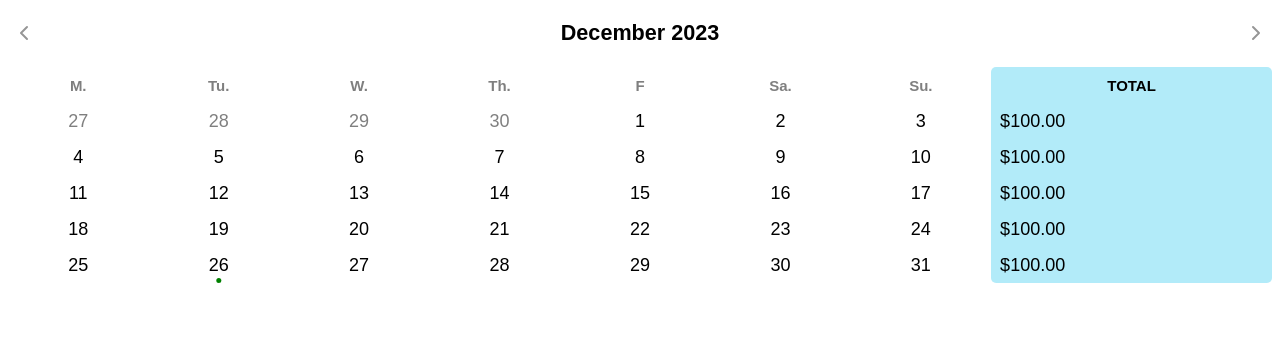
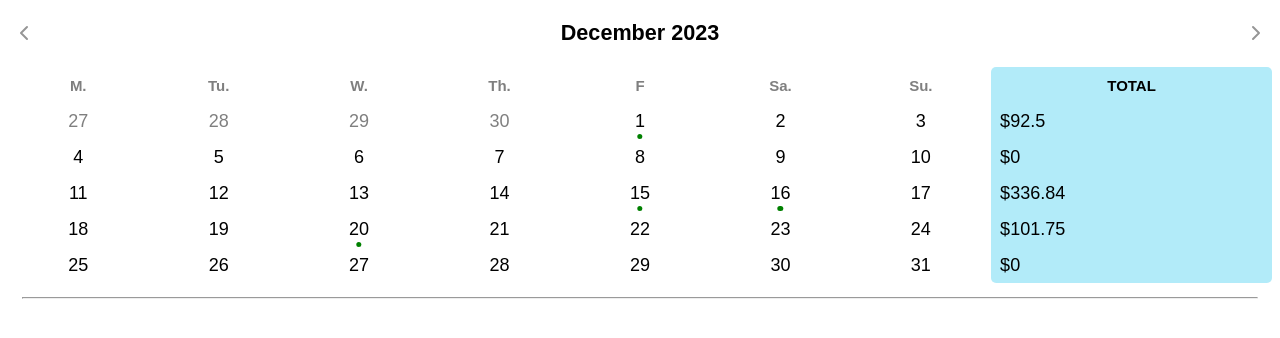
Before and after one commit to MinhQuan-Tran/Payment-Calculator, a Vue app in the folder Payment Calculator/: page / in a window 1280 px wide. Shown: the top 338 px of the page. Built offline with nearby package versions, Linux system fonts and the light colour scheme.

Commit message:
Update UI

```diff
--- a/Payment Calculator/src/App.vue
+++ b/Payment Calculator/src/App.vue
@@ -1,8 +1,106 @@
 <script lang="ts">
 import WeekSchedule from "@/components/WeekSchedule.vue";
 import DaySchedule from "@/components/DaySchedule.vue";
+import { type Entry } from "@/types";
 
 export default {
+  data() {
+    // Sample entries data
+    const entries = [
+      {
+        id: 1,
+        workPlace: "PappaRich",
+        payRate: 23.23,
+        from: "2023-11-01T19:00:00Z", // Converted from Sydney time to UTC
+        to: "2023-11-01T23:00:00Z",   // Converted from Sydney time to UTC
+      },
+      {
+        id: 2,
+        workPlace: "Coffee House",
+        payRate: 18.50,
+        from: "2023-11-05T21:30:00Z", // Converted from Sydney time to UTC
+        to: "2023-11-06T01:30:00Z",   // Converted from Sydney time to UTC
+      },
+      {
+        id: 3,
+        workPlace: "PappaRich",
+        payRate: 23.23,
+        from: "2023-11-12T18:45:00Z", // Converted from Sydney time to UTC
+        to: "2023-11-12T23:15:00Z",   // Converted from Sydney time to UTC
+      },
+      {
+        id: 4,
+        workPlace: "Coffee House",
+        payRate: 18.50,
+        from: "2023-12-01T07:15:00Z", // Converted from Sydney time to UTC
+        to: "2023-12-01T12:15:00Z",   // Converted from Sydney time to UTC
+      },
+      {
+        id: 5,
+        workPlace: "PappaRich",
+        payRate: 23.23,
+        from: "2023-12-15T20:00:00Z", // Converted from Sydney time to UTC
+        to: "2023-12-16T00:30:00Z",   // Converted from Sydney time to UTC
+      },
+      {
+        id: 6,
+        workPlace: "Coffee House",
+        payRate: 18.50,
+        from: "2023-12-20T09:30:00Z", // Converted from Sydney time to UTC
+        to: "2023-12-20T15:00:00Z",   // Converted from Sydney time to UTC
+      },
+      {
+        id: 7,
+        workPlace: "PappaRich",
+        payRate: 23.23,
+        from: "2024-01-05T18:30:00Z", // Converted from Sydney time to UTC
+        to: "2024-01-05T23:00:00Z",   // Converted from Sydney time to UTC
+      },
+      {
+        id: 8,
+        workPlace: "Coffee House",
+        payRate: 18.50,
+        from: "2024-01-15T08:00:00Z", // Converted from Sydney time to UTC
+        to: "2024-01-15T14:00:00Z",   // Converted from Sydney time to UTC
+      },
+      {
+        id: 9,
+        workPlace: "PappaRich",
+        payRate: 23.23,
+        from: "2024-02-10T19:45:00Z", // Converted from Sydney time to UTC
+        to: "2024-02-11T00:15:00Z",   // Converted from Sydney time to UTC
+      },
+      {
+        id: 10,
+        workPlace: "Coffee House",
+        payRate: 18.50,
+        from: "2024-02-20T10:15:00Z", // Converted from Sydney time to UTC
+        to: "2024-02-20T15:45:00Z",   // Converted from Sydney time to UTC
+      },
+      {
+        id: 11,
+        workPlace: "PappaRich",
+        payRate: 23.23,
+        from: "2023-12-16T05:00:00Z", // Converted from Sydney time to UTC
+        to: "2023-12-16T10:30:00Z",   // Converted from Sydney time to UTC
+      },
+    ];
+
+    return {
+      entries,
+      selectedEntries: [] as Entry[],
+    }
+  },
+  methods: {
+    setSelectedEntries(entries: Entry[]) {
+      this.selectedEntries = entries;
+    },
+  },
+  watch: {
+    selectedEntry(entry: Entry | null) {
+      console.log(entry);
+    },
+  },
   components: {
     WeekSchedule,
     DaySchedule,
@@ -11,8 +109,13 @@ export default {
 </script>
 
 <template>
-  <WeekSchedule />
-  <DaySchedule />
+  <WeekSchedule :entries="entries" @selected-entries="setSelectedEntries" />
+  <hr>
+  <DaySchedule :entries="selectedEntries" />
 </template>
 
-<style scoped></style>
+<style scoped>
+hr {
+  margin: 0.8rem;
+}
+</style>
--- a/Payment Calculator/src/components/DaySchedule.vue
+++ b/Payment Calculator/src/components/DaySchedule.vue
@@ -1,12 +1,66 @@
 <script lang="ts">
+import { type Entry } from "@/types";
+
 export default {
+    props: {
+        entries: {
+            type: Array as () => Entry[],
+        },
+    },
+    methods: {
+        toTime(dateStr: string) {
+            const date = new Date(dateStr);
+            return date.toLocaleTimeString([], { hour: "2-digit", minute: "2-digit" });
+        },
+    },
 };
 </script>
 
 <template>
-    <div>
-
+    <div class="day-schedule">
+        <ul class="entry-list">
+            <li v-for="entry in entries" :key="entry.id" class="entry">
+                <div class="time">
+                    <span>{{ toTime(entry.from) }}</span>
+                    <span>{{ toTime(entry.to) }}</span>
+                </div>
+                <div class="divider"></div>
+                <div class="info">
+                    <b>{{ entry.workPlace }}</b>
+                    <span>${{ entry.payRate }}/hr</span>
+                </div>
+            </li>
+        </ul>
     </div>
 </template>
 
-<style scoped></style>
+<style scoped>
+.entry-list {
+    list-style: none;
+    padding: 0;
+    margin: 0;
+}
+
+.entry {
+    position: relative;
+    display: flex;
+    flex-direction: row;
+    align-items: start;
+    justify-content: start;
+    padding: 8px;
+}
+
+.divider {
+    align-self: stretch;
+    width: 4px;
+    border-radius: 2px;
+    background: green;
+    margin: 0 8px;
+}
+
+.time,
+.info {
+    display: flex;
+    flex-direction: column;
+}
+</style>
--- a/Payment Calculator/src/components/WeekSchedule.vue
+++ b/Payment Calculator/src/components/WeekSchedule.vue
@@ -4,20 +4,17 @@ enum VIEW_MODE {
     WEEK = "week",
 }
 
+import { type Entry } from "@/types";
+
 export default {
+    props: {
+        entries: {
+            type: Array as () => Entry[],
+            required: true,
+        },
+    },
+    emits: ["selectedEntries"],
     data() {
-        // Sample entries data
-        const entries = [
-            {
-                id: 1,
-                workPlace: "PappaRich",
-                payRate: 23.23,
-                from: "2023-12-26T13:29:22Z",
-                to: "2023-12-26T17:29:22Z",
-            },
-            // Add more entries as needed
-        ];
-
         const today = new Date();
 
         return {
@@ -25,7 +22,6 @@ export default {
             weekDays: ["M.", "Tu.", "W.", "Th.", "F", "Sa.", "Su."],
             VIEW_MODE,
             view: VIEW_MODE.MONTH,
-            entries,
             today,
             monthChange: 0,
         };
@@ -49,18 +45,44 @@ export default {
 
             const calendar = [];
             while (currentDate <= lastDayOfMonth) {
-                const week = [];
+                const week = {
+                    days: [] as {
+                        day: number,
+                        date: Date,
+                        prevMonth: boolean,
+                        nextMonth: boolean
+                    }[],
+                    total: 0,
+                };
+
                 for (let i = 0; i < 7; i++) {
                     const isPrevMonth = currentDate.getMonth() < firstDayOfMonth.getMonth();
                     const isNextMonth = currentDate.getMonth() > firstDayOfMonth.getMonth();
-                    week.push({
+
+                    week.days.push({
                         day: currentDate.getDate(),
                         date: new Date(currentDate),
                         prevMonth: isPrevMonth,
                         nextMonth: isNextMonth,
                     });
+
+                    week.total += this.getEntriesForDay(currentDate).reduce((acc, entry) => {
+                        const fromDate = new Date(entry.from);
+                        const toDate = new Date(entry.to);
+
+                        const workTime = toDate.getTime() - fromDate.getTime();
+                        const workHours = workTime / (1000 * 60 * 60);
+
+                        acc += workHours * entry.payRate;
+                        return acc;
+                    }, 0);
+
                     currentDate.setDate(currentDate.getDate() + 1);
                 }
+
+                // Round the total to 2 decimal places
+                week.total = Math.round(week.total * 100) / 100;
+
                 calendar.push(week);
             }
 
@@ -118,13 +140,15 @@ export default {
             <div class="week-total">TOTAL</div>
 
             <template v-for="(week, weekIndex) in calendar" :key="weekIndex">
-                <div v-for="(day, dayIndex) in week" :key="dayIndex">
-                    <a
+                <div v-for="(day, dayIndex) in week.days" :key="dayIndex">
+                    <div @click="$emit('selectedEntries', getEntriesForDay(day.date))"
                         :class="[{ 'prev-month': day.prevMonth, 'next-month': day.nextMonth, 'has-entry': (getEntriesForDay(day.date).length > 0) }, 'day']">
                         {{ day.day }}
-                    </a>
+                    </div>
                 </div>
-                <div class="total">100.00</div>
+                <div class="total">
+                    {{ week.total }}
+                </div>
             </template>
         </div>
     </div>
@@ -175,7 +199,7 @@ export default {
 .calendar {
     display: grid;
     grid-template-columns: repeat(7, 1fr) minmax(min-content, 2fr);
-    grid-template-rows: repeat(7, 2em);
+    grid-template-rows: repeat(auto-fill, 2em);
     text-align: center;
     width: 100%;
 }
--- /dev/null
+++ b/Payment Calculator/src/types.ts
@@ -0,0 +1,7 @@
+export type Entry = {
+  id: number
+  workPlace: string
+  payRate: number
+  from: string
+  to: string
+}
```
